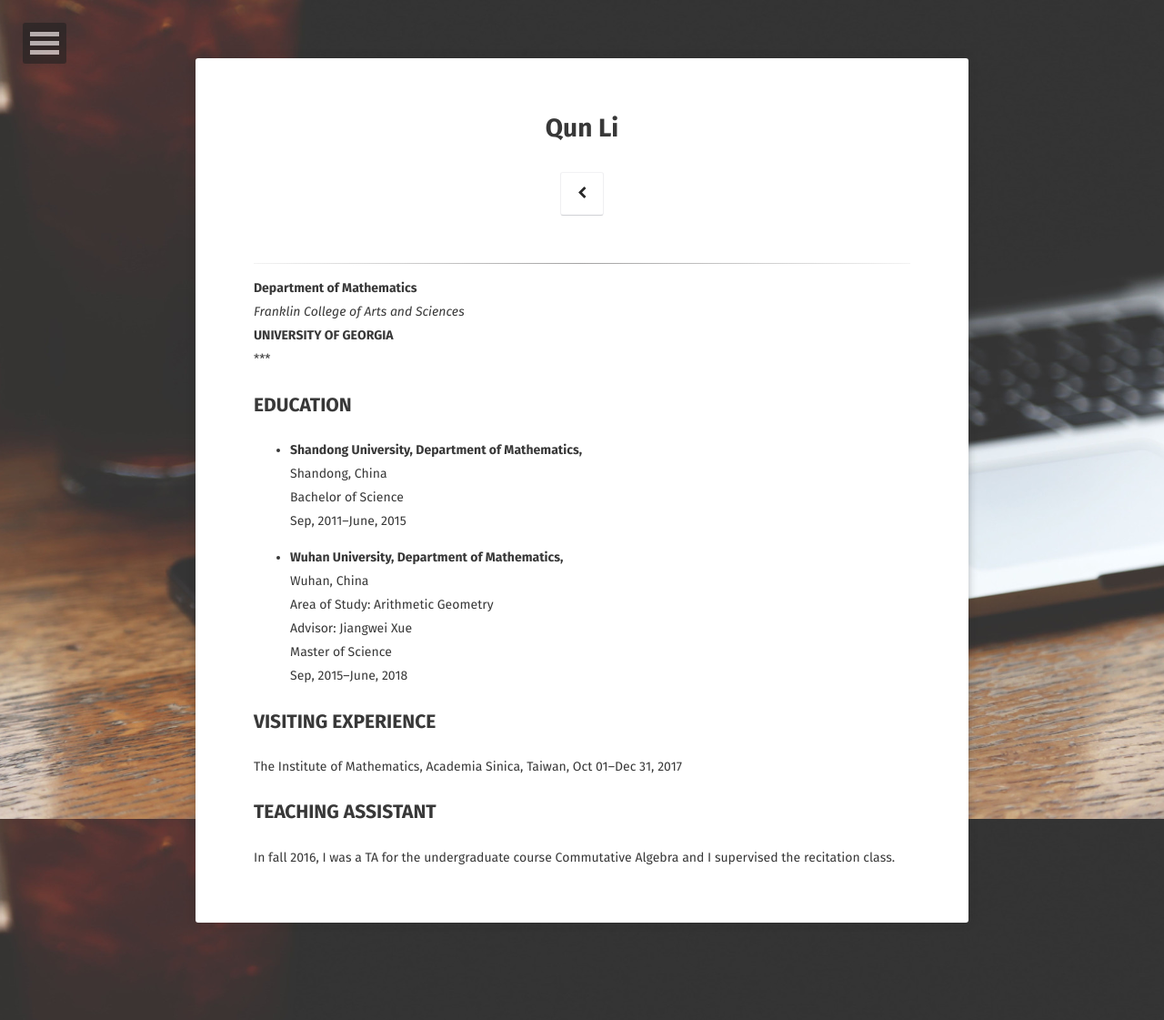
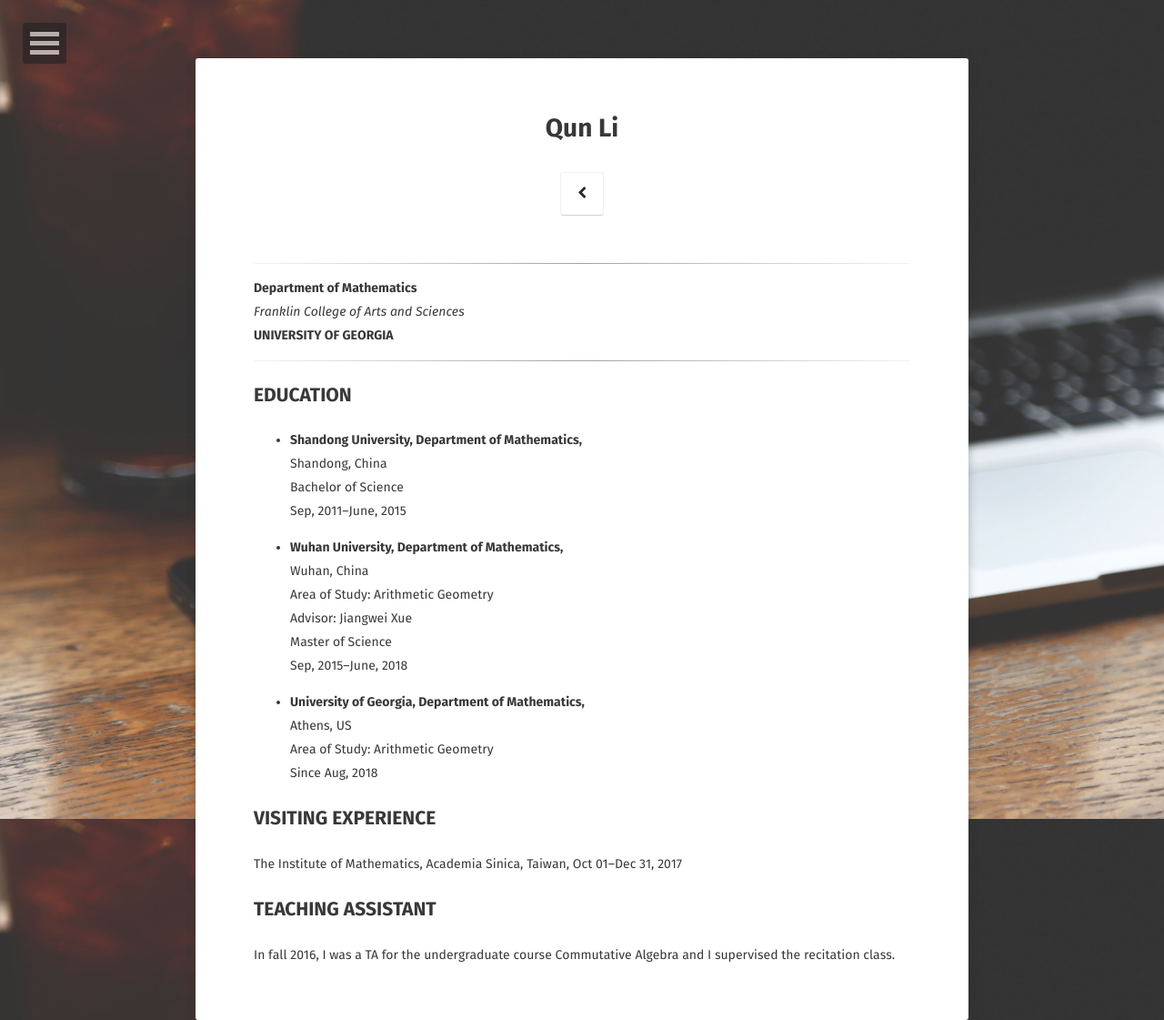
Before and after one commit to UGAQun/UGAQun.github.io, a Jekyll site: the page built from about/index.md, in a window 1280 px wide. Shown: the whole page at 91% size. Built offline with Jekyll 4.4.1, drawn with Linux system fonts in a browser that asks for light colours; some web fonts are replaced.

Commit message:
change to hr

```diff
--- a/about/index.md
+++ b/about/index.md
@@ -10,7 +10,7 @@ comments: false
 **Department of Mathematics**
 _Franklin College of Arts and Sciences_
 **UNIVERSITY OF GEORGIA**
-***
+<hr>
 
 ## EDUCATION
 * __Shandong University, Department of Mathematics,__
@@ -25,6 +25,10 @@ Advisor: Jiangwei Xue
 Master of Science
 Sep, 2015–June, 2018
 
+* __University of Georgia, Department of Mathematics,__
+Athens, US
+Area of Study: Arithmetic Geometry
+Since Aug, 2018
 
 ## VISITING EXPERIENCE
 The Institute of Mathematics, Academia Sinica, Taiwan, Oct 01–Dec 31, 2017
```
